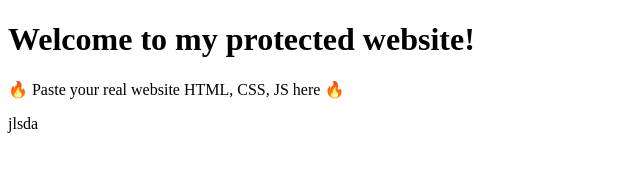
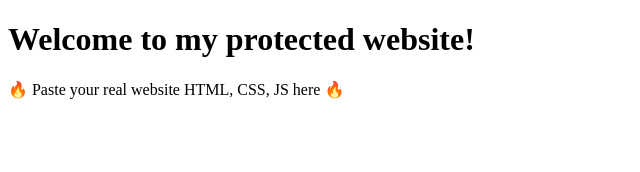
Before and after one commit to maxben-maker/rep, a plain HTML site: page index.html in a window 1280 px wide. Shown: the full height of the page, 0-640 px from the left. Drawn offline with Linux system fonts and the light colour scheme; sample sign-in values are in the browser's storage.

Commit message:
Update index.html

```diff
--- a/index.html
+++ b/index.html
@@ -15,4 +15,3 @@
   <p>🔥 Paste your real website HTML, CSS, JS here 🔥</p>
 </body>
 </html>
-jlsda
```
